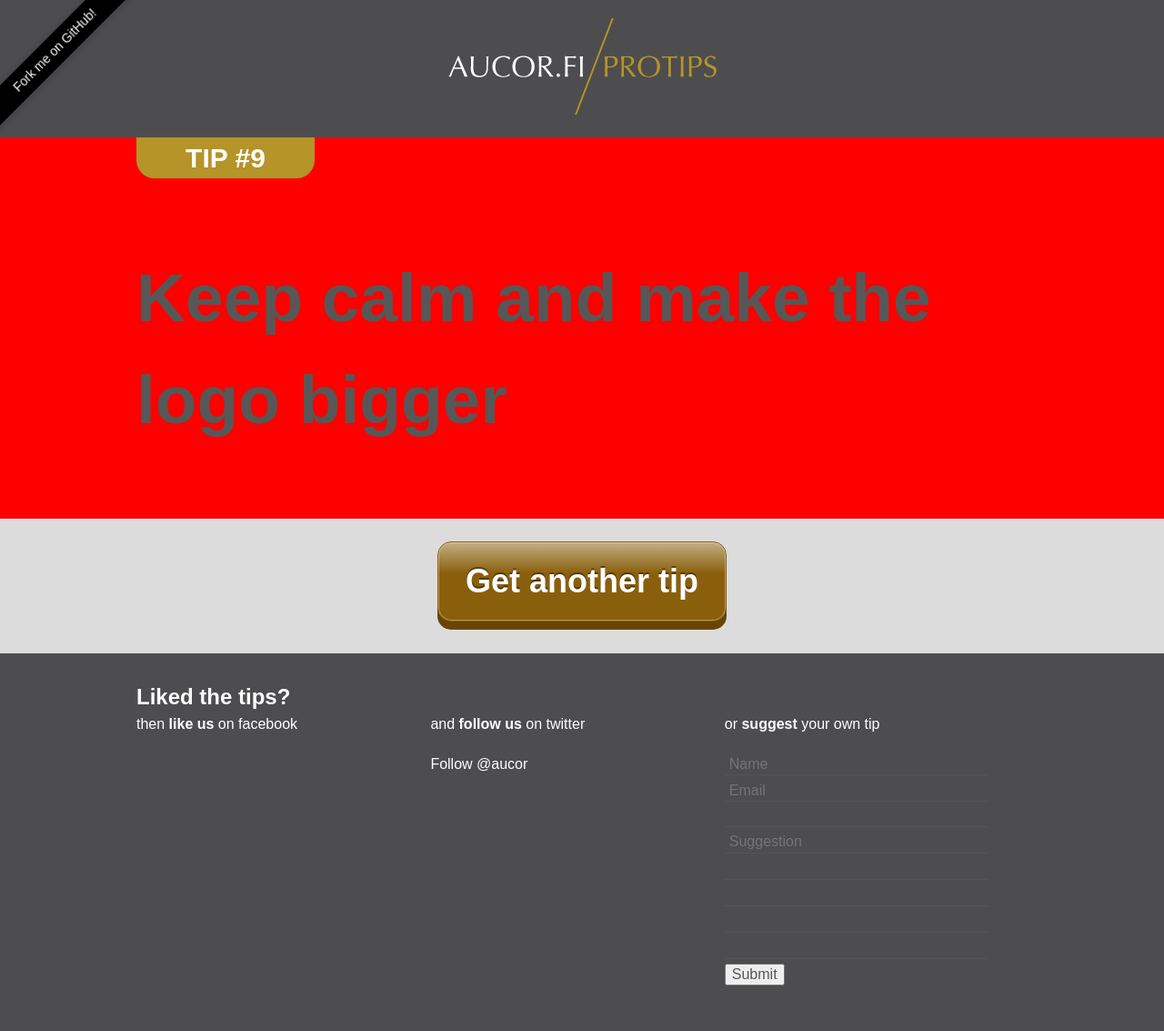
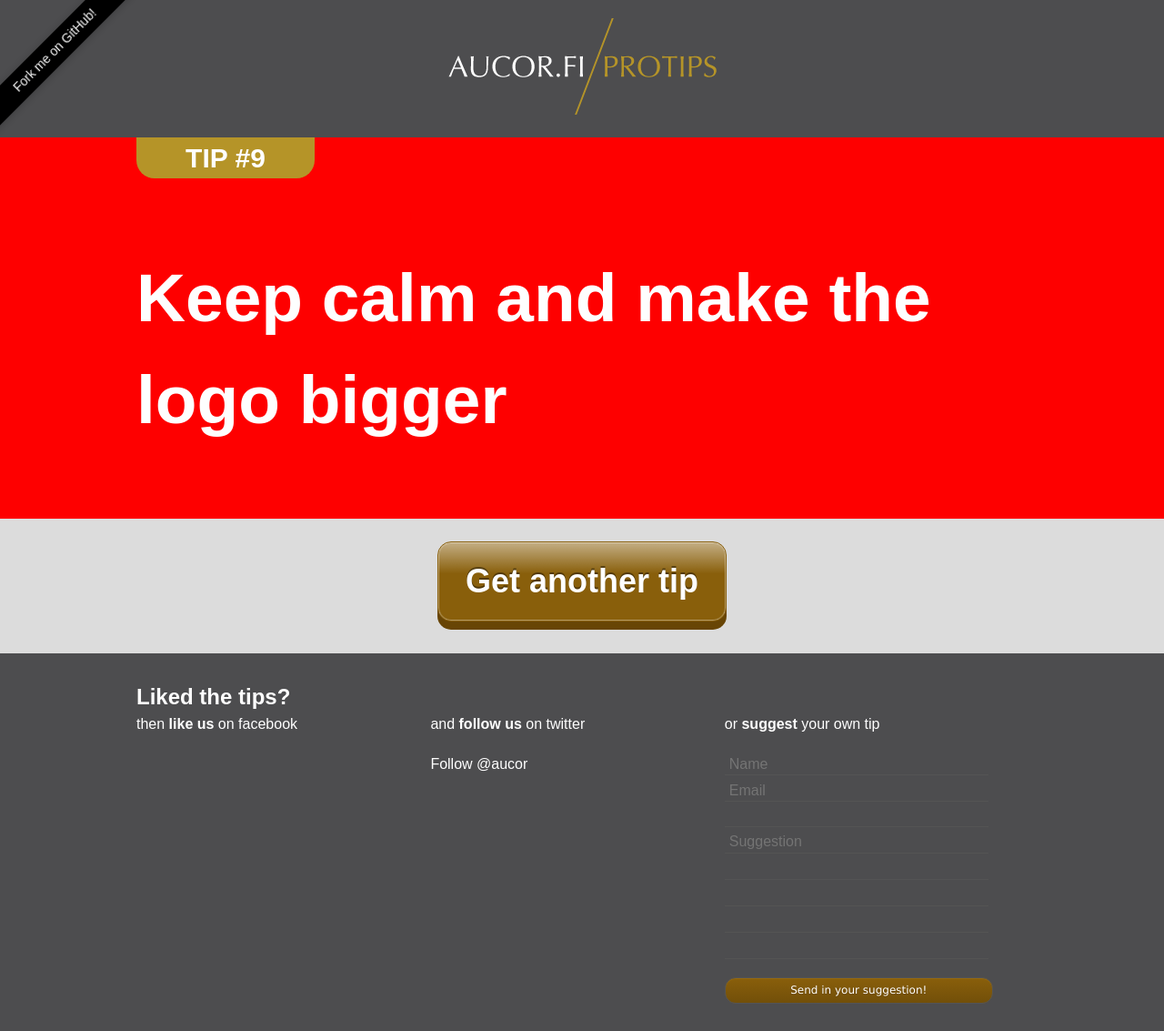
Before and after one commit to aucor/protips, a Jekyll site: the page built from index.html, in a window 1280 px wide. Shown: the whole page at 91% size. Built offline with Jekyll 4.4.1, drawn with Linux system fonts in a browser that asks for light colours; nearby versions of some CDN libraries; some web fonts are replaced; comment, search, counter and statistics services are not loaded.

Commit message:
contact form tweaks, small stuff

```diff
--- a/_includes/footer.html
+++ b/_includes/footer.html
@@ -20,7 +20,7 @@
              <input type="email" class="text" id="email" name="email" placeholder="Email"></p>
             <p class="wrap-msg"><label for="message">Suggestion</label>
               <textarea id="message" name="message" placeholder="Suggestion"></textarea></p>
-            <input type="submit" value="Submit">
+            <input class="button" type="submit" value="Send in your suggestion!">
           </div>
         </form>
       </section>
@@ -30,13 +30,12 @@
     <span>Fork me on GitHub!</span>
     <span>Fork me on GitHub!</span>
   </a>
-</div><D-r>
+</div>
 
 <script src="http://ajax.googleapis.com/ajax/libs/jquery/1.7.2/jquery.min.js"></script>
-<script>window.jQuery || document.write('<script src="/js/libs/jquery-1.7.2.min.js"><\/script>')</script>
-
-<script src="/js/libs/jquery.cycle.min.js"></script>
-<script src="/js/script.js"></script>
+<script>window.jQuery || document.write('<script src="js/libs/jquery-1.7.2.min.js"><\/script>')</script>
+<script src="js/libs/jquery.cycle.min.js"></script>
+<script src="js/script.js"></script>
 
 <script>
 	var _gaq=[['_setAccount','UA-2285811-6'],['_trackPageview']];
--- a/_includes/header.html
+++ b/_includes/header.html
@@ -9,14 +9,14 @@
 	<meta name="author" content="Aucor Oy">
   <meta property="og:title" content="Aucor Protips" />
   <meta property="og:site_name" content="Aucor Protips" />
-  <meta property="og:image" content="/apple-touch-icon-precomposed.png" />
+  <meta property="og:image" content="apple-touch-icon-precomposed.png" />
 
 	<meta name="viewport" content="width=1024,maximum-scale=1">
 
   <link href='http://fonts.googleapis.com/css?family=Droid+Sans:400,700' rel='stylesheet' type='text/css'>
-	<link rel="stylesheet" href="/css/style.css">
+	<link rel="stylesheet" href="css/style.css">
 
-	<script src="/js/libs/modernizr-2.0.6.min.js"></script>
+	<script src="js/libs/modernizr-2.0.6.min.js"></script>
 </head>
 <body>
 
@@ -32,6 +32,6 @@
 <div id="container">
 	<header id="branding">
 	  <div class="inner">
-	    <a href="/" id="logo"><img src="/img/logo.png" alt="Aucor.fi/protips"></a>
+	    <a href="/" id="logo"><img src="img/logo.png" alt="Aucor.fi/protips"></a>
 	  </div>
 	</header>
--- a/_posts/2012-5-9-Logo-bigger.html
+++ b/_posts/2012-5-9-Logo-bigger.html
@@ -10,6 +10,7 @@ tip: 9
 <style>
   #tip-9 {
     font-size: 4em;
+    color: #fff;
     background: #f00;
   }
 </style>
--- a/css/style.css
+++ b/css/style.css
@@ -104,6 +104,51 @@ textarea { overflow: auto; vertical-align: top; }
 input:valid, textarea:valid {  }
 input:invalid, textarea:invalid { background-color: #f0dddd; }
 
+.button {
+  background-color: #8a600c;
+  background-image: -webkit-gradient(linear, left top, left bottom, color-stop(0%, #8a600c), color-stop(100%, #73500A));
+  background-image: -webkit-linear-gradient(top, #8a600c, #73500A);
+  background-image: -moz-linear-gradient(top, #8a600c, #73500A);
+  background-image: -ms-linear-gradient(top, #8a600c, #73500A);
+  background-image: -o-linear-gradient(top, #8a600c, #73500A);
+  background-image: linear-gradient(top, #8a600c, #73500A);
+  border: 1px solid #555;
+  -webkit-border-radius: 12px;
+  -moz-border-radius: 12px;
+  border-radius: 12px;
+  -webkit-box-shadow: inset 0 1px 0 0 #996A0D;
+  -moz-box-shadow: inset 0 1px 0 0 #996A0D;
+  box-shadow: inset 0 1px 0 0 #996A0D;
+  color: #ffffff;
+  font: normal 12px "Lucida Grande", "Lucida Sans Unicode", "Lucida Sans", Geneva, Verdana, sans-serif;
+  line-height: 1;
+  padding: 7px 0 8px 0;
+  text-align: center;
+  text-shadow: 0 1px 1px #694606;
+  width: 295px;
+}
+
+.button:hover {
+  background-color: #80590B;
+  background-image: -webkit-gradient(linear, left top, left bottom, color-stop(0%, #80590B), color-stop(100%, #7A550B));
+  background-image: -webkit-linear-gradient(top, #80590B, #7A550B);
+  background-image: -moz-linear-gradient(top, #80590B, #7A550B);
+  background-image: -ms-linear-gradient(top, #80590B, #7A550B);
+  background-image: -o-linear-gradient(top, #80590B, #7A550B);
+  background-image: linear-gradient(top, #80590B, #7A550B);
+  border: 1px solid #555;
+  -webkit-box-shadow: inset 0 1px 0 0 #80590B;
+  -moz-box-shadow: inset 0 1px 0 0 #80590B;
+  box-shadow: inset 0 1px 0 0 #80590B;
+  cursor: pointer;
+}
+
+.button:active {
+  -webkit-box-shadow: inset 0 0 4px 2px #593E08, 0 0 1px 0 #555555;
+  -moz-box-shadow: inset 0 0 4px 2px #593E08, 0 0 1px 0 #555555;
+  box-shadow: inset 0 0 4px 2px #593E08, 0 0 1px 0 #555555
+}
+
 .bigbutton {
   display: inline-block;
   margin: 5px 0 15px;
@@ -125,7 +170,6 @@ input:invalid, textarea:invalid { background-color: #f0dddd; }
   text-align: center;
   text-shadow: 0px -2px 0px rgba(0,0,0,0.4);
   -webkit-background-clip: padding-box;
-
   box-shadow: inset 1px 1px 0px rgba(255,255,255,0.2), inset -1px -1px 0px rgba(255,255,255,0.2), inset -1px 1px 0px rgba(255,255,255,0.2), inset 1px -1px 0px rgba(255,255,255,0.2), 0 9px 0 #694606;
   position: relative;
 }
@@ -185,8 +229,6 @@ body {
   font-size: 30px;
   color: #fff;
   white-space: nowrap;
-
-
   -webkit-border-bottom-right-radius: 20px;
   -webkit-border-bottom-left-radius: 20px;
   -moz-border-radius-bottomright: 20px;
@@ -245,6 +287,10 @@ footer {
     margin-bottom: 27px;
   }
 
+  footer form p.wrap-msg {
+    margin-bottom: 20px;
+  }
+
   footer form input.text,
   footer form textarea {
     color: #fff;
@@ -264,8 +310,11 @@ footer {
 
   footer form input:focus,
   footer form textarea:focus {
+    outline: none;
+  }
+
+  footer form input.text:focus {
     border-color: #f1f1f1;
-    outline: none;
   }
 
 #github {
--- a/index.html
+++ b/index.html
@@ -13,5 +13,5 @@ layout: default
 </section>
 
 <p id="getnext">
-<a class="bigbutton">Get another tip</a>
+  <a class="bigbutton">Get another tip</a>
 </p>
--- a/js/script.js
+++ b/js/script.js
@@ -9,5 +9,4 @@ $(document).ready(function() {
       $('#slides').animate({'height': $(nextSlideElement).css('height')}, 400);
     }
   });
-
 });
```
Also changed, not shown: 1 other file.
